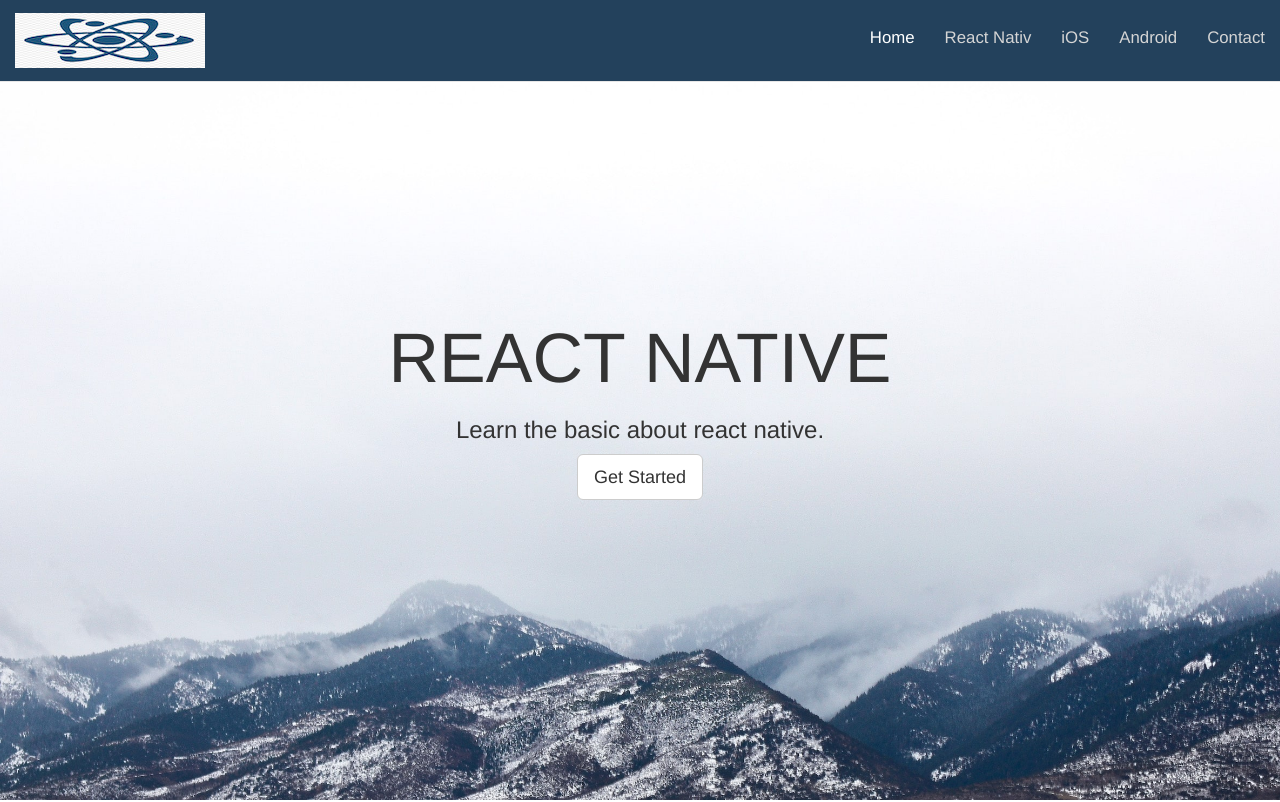
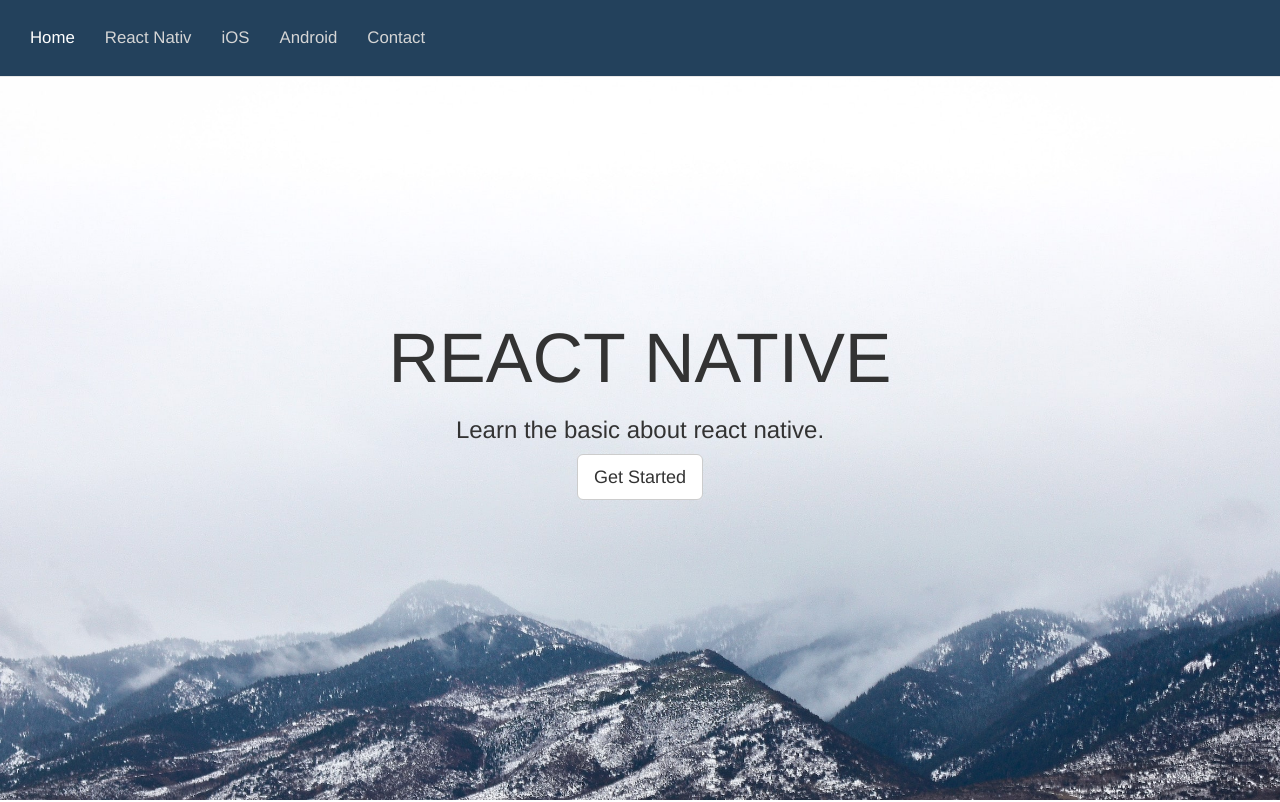
Before and after one commit to Hjd959/react-native, a plain HTML site: page index.html in a window 1280 px wide. Shown: the top 802 px of the page. Drawn offline with nearby package versions, Linux system fonts and the light colour scheme.

Commit message:
remov image logo

```diff
--- a/cssindex.css
+++ b/cssindex.css
@@ -119,6 +119,7 @@ footer {
     .landing-text h1 {
         font-size: 300% ;
     }
+
     .fa {
         font-size: 20px;
         padding: 10px;
@@ -126,6 +127,5 @@ footer {
     .icon {
         padding-top: 5%;
         max-width: 100px;
-
     }
 }
--- a/index.html
+++ b/index.html
@@ -62,8 +62,8 @@
                </button>
                <!-- اضافة صوره لوقو في النافقيشن بار -->
                <!-- to add an image to navigation bar -->
-               <a class="navbar-brand" href="#home"><img src="img/ki.jpg" >
-                </a>
+               <!-- <a class="navbar-brand" href="#home"><img src="img/ki.jpg" >
+                </a> -->
 
            </div>
            <!-- اضافة صفحات في الناف بار -->
@@ -72,7 +72,7 @@
            <div class="collapse navbar-collapse" id="navbar-collapse-main">
               <!-- للمتصفح يكون يمين الصفحه -->
               <!-- for browser to right -->
-            <ul class="nav navbar-nav navbar-right">
+            <ul class="nav navbar-nav navbar-lift">
                    <li> <a class="active" href="#home">Home</a></li>
                    <li><a href="#about">React Nativ</a></li>
                    <li><a href="#swift">iOS</a></li>
```
